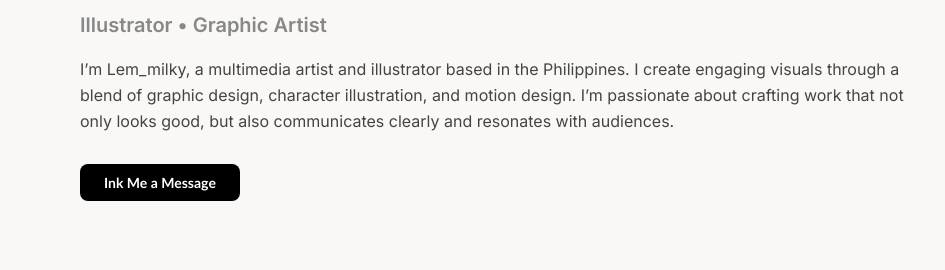
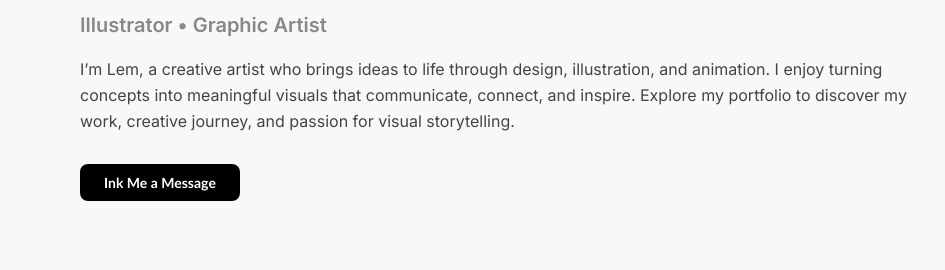
Before and after one commit to Lem-milky/design-portfolio, a plain HTML site: page index.html in a window 1280 px wide. Shown: the part 378-648 px from the top of the page, 0-945 px from the left. Drawn offline with Linux system fonts and the light colour scheme; grey boxes are pictures that could not be loaded.

Commit message:
Revise personal introduction in index.html
Updated personal description to reflect new focus on design and storytelling.

```diff
--- a/index.html
+++ b/index.html
@@ -1041,7 +1041,7 @@
     <h1><span class="greet">Hi, I'm</span><br>Lemrish John Belarmino</h1>
     <h2>Illustrator • Graphic Artist</h2>
    <p>
-    I’m Lem_milky, a multimedia artist and illustrator based in the Philippines. I create engaging visuals through a blend of graphic design, character illustration, and motion design. I’m passionate about crafting work that not only looks good, but also communicates clearly and resonates with audiences.
+   I’m Lem, a creative artist who brings ideas to life through design, illustration, and animation. I enjoy turning concepts into meaningful visuals that communicate, connect, and inspire. Explore my portfolio to discover my work, creative journey, and passion for visual storytelling.
   </p>
     <button onclick="location.href='#contact'" class="btn">Ink Me a Message</button>
 </div>
```
